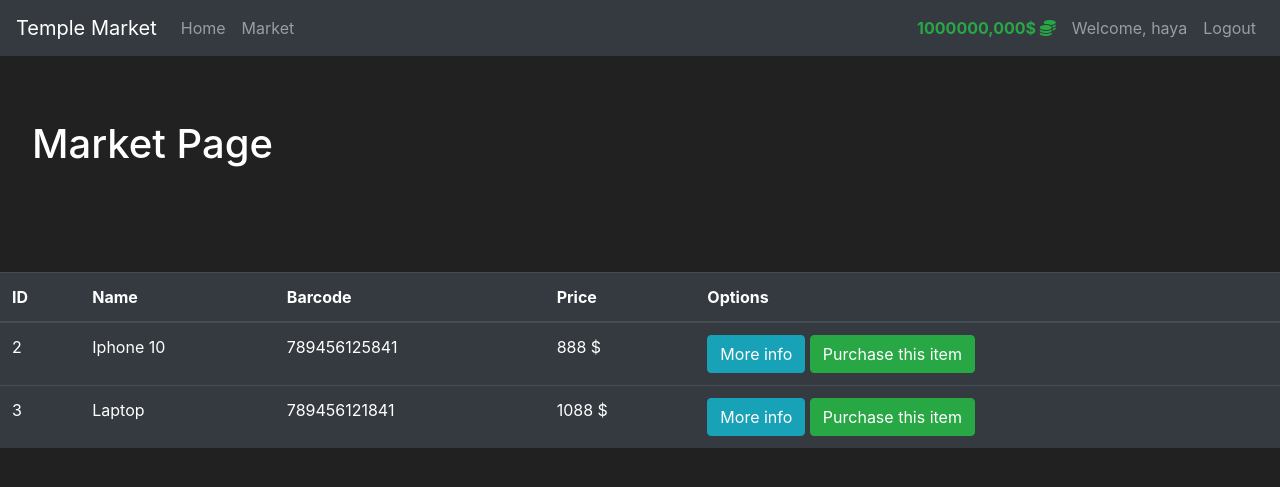
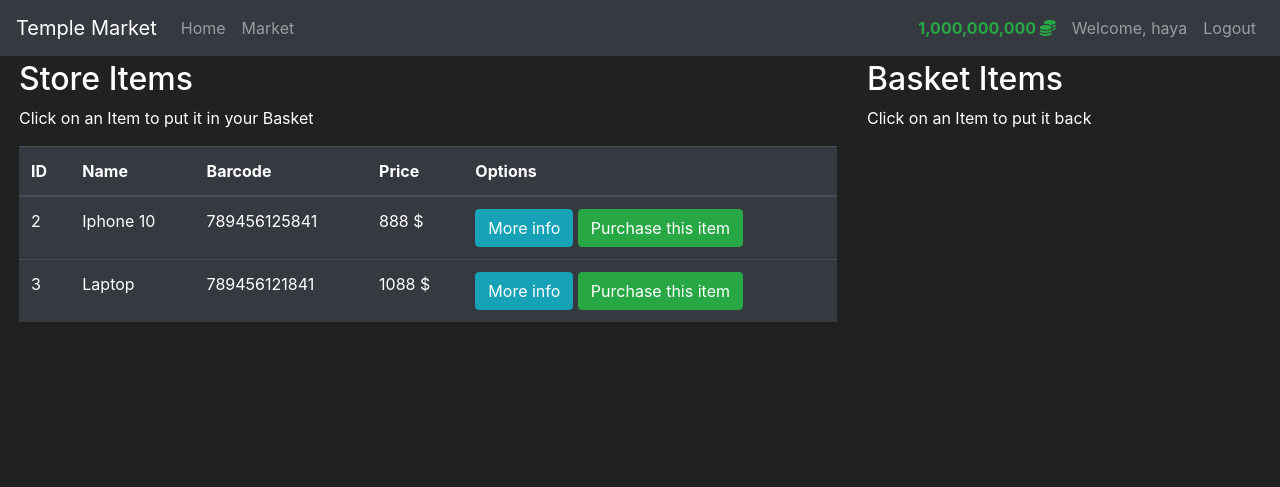
Before and after one commit to Jean-OIKONOMOU/eCommerce_FLASK, a Flask app: page /market in a window 1280 px wide. Shown: the top 487 px of the page. Run offline with Flask 2, Linux system fonts and the light colour scheme; a user stored in the database is signed in; data comes from the database, SQL or seed files in the repository; both versions use the stored data as it was after the commit; some libraries are stand-ins or nearby versions.

Commit message:
workin on Market page and better routing added

```diff
--- a/market/__init__.py
+++ b/market/__init__.py
@@ -13,5 +13,6 @@ app.config['SECRET_KEY'] = '80d8f791fa2ce3b7f4dc347f'
 db = SQLAlchemy(app)
 bcrypt = Bcrypt(app)
 login_manager = LoginManager(app)
-
+login_manager.login_view = "login_page"
+login_manager.login_message_category = "info"
 from market import routes
--- a/market/models.py
+++ b/market/models.py
@@ -22,13 +22,13 @@ class User(db.Model, UserMixin):
     budget = db.Column(db.Integer(), nullable=False, default=1000)
     items = db.relationship('Item', backref='owned_user', lazy=True)
 
-    # this shit doesn't work !
     @property
     def prettier_budget(self):
         if len(str(self.budget)) >= 4:
-            return f'{str(self.budget)[:-3]},{str(self.budget)[-3:]}$'
+            number_with_commas = "{:,}".format(self.budget)
+            return number_with_commas
         else:
-            return f"{self.budget}$"
+            return self.budget
 
     @property
     def password(self):
--- a/market/routes.py
+++ b/market/routes.py
@@ -3,7 +3,7 @@ from flask import render_template, redirect, url_for, flash, request
 from market.models import Item, User
 from market.forms import RegisterForm, LoginForm
 from market import db
-from flask_login import login_user
+from flask_login import login_user, logout_user, login_required
 
 
 @app.route('/')
@@ -13,6 +13,7 @@ def home_page():
 
 
 @app.route('/market')
+@login_required
 def market_page():
     items = Item.query.all()
     return render_template('market.html', items=items)
@@ -27,6 +28,10 @@ def register_page():
                               password=form.password1.data)
         db.session.add(user_to_create)
         db.session.commit()
+        login_user(user_to_create)
+        flash(
+            f'Success creating your account. You are now logged in as: {user_to_create.username}',
+            category='success')
         return redirect(url_for('market_page'))  # name of the def for the page
     if form.errors != {}:
         for err_msg in form.errors.values():
@@ -44,6 +49,7 @@ def login_page():
             username=form.username.data).first()
         if attempted_user and attempted_user.check_password_connection(
                 attempted_password=form.password.data):
+            attempted_user.authenticated = True
             login_user(attempted_user)
             flash(f'Success! You are logged in as: {attempted_user.username}',
                   category='success')
@@ -54,6 +60,14 @@ def login_page():
     return render_template('login.html', form=form)
 
 
+@app.route('/logout')
+@login_required
+def logout_page():
+    logout_user()
+    flash("You have been logged out.", category='info')
+    return redirect(url_for("home_page"))
+
+
 # @app.route('/about')
 # def about():
 #     return f'<h1>test</h1>'
--- /dev/null
+++ b/market/templates/includes/item_modals.html
@@ -0,0 +1,17 @@
+<!-- Modal -->
+<div class="modal fade" id="exampleModal" tabindex="-1" aria-labelledby="exampleModalLabel" aria-hidden="true">
+    <div class="modal-dialog">
+        <div class="modal-content">
+            <div class="modal-header">
+                <h5 class="modal-title" id="exampleModalLabel">Modal title</h5>
+                <button type="button" class="btn-close" data-dismiss="modal" aria-label="Close"></button>
+            </div>
+            <div class="modal-body">
+                ...
+            </div>
+            <div class="modal-footer">
+                <button type="button" class="btn btn-secondary" data-dismiss="modal">Close</button>
+            </div>
+        </div>
+    </div>
+</div>
--- a/market/templates/layout.html
+++ b/market/templates/layout.html
@@ -44,7 +44,7 @@
                     <a class="nav-link" href="#">Welcome, {{ current_user.username }}</a>
                 </li>
                 <li class="nav-item">
-                    <a class="nav-link" href="#">Logout</a>
+                    <a class="nav-link" href="{{ url_for('logout_page') }}">Logout</a>
                 </li>
             </ul>
             {% else %}
--- a/market/templates/market.html
+++ b/market/templates/market.html
@@ -5,10 +5,11 @@ Market
 {% endblock %}
 
 {% block content %}
-<div class="jumbotron bg-transparent">
-    <h1>Market Page</h1>
-</div>
-
+{% include 'includes/item_modals.html' %}
+<div class="row m-1">
+    <div class="col-8">
+        <h2>Store Items</h2>
+        <p>Click on an Item to put it in your Basket</p>
         <table class="table table-hover table-dark">
             <thead>
                 <tr>
@@ -36,11 +37,20 @@ Market
                     <td>{{item.barcode}}</td>
                     <td>{{item.price}} $</td>
                     <td>
-                <button class="btn btn-outline btn-info">More info</button>
+                        <button class="btn btn-outline btn-info" data-toggle="modal" data-target="#exampleModal">More
+                            info</button>
                         <button class="btn btn-outline btn-success">Purchase this item</button>
                     </td>
                 </tr>
                 {% endfor %}
             </tbody>
         </table>
+    </div>
+    <div class="col-4">
+        <h2>Basket Items</h2>
+        <p>Click on an Item to put it back</p>
+    </div>
+
+</div>
+
 {% endblock %}
```
Also changed, not shown: market/templates/home.html (+9 -3 lines), market/market.db. Lines whose indentation alone changed are shown as unchanged.
